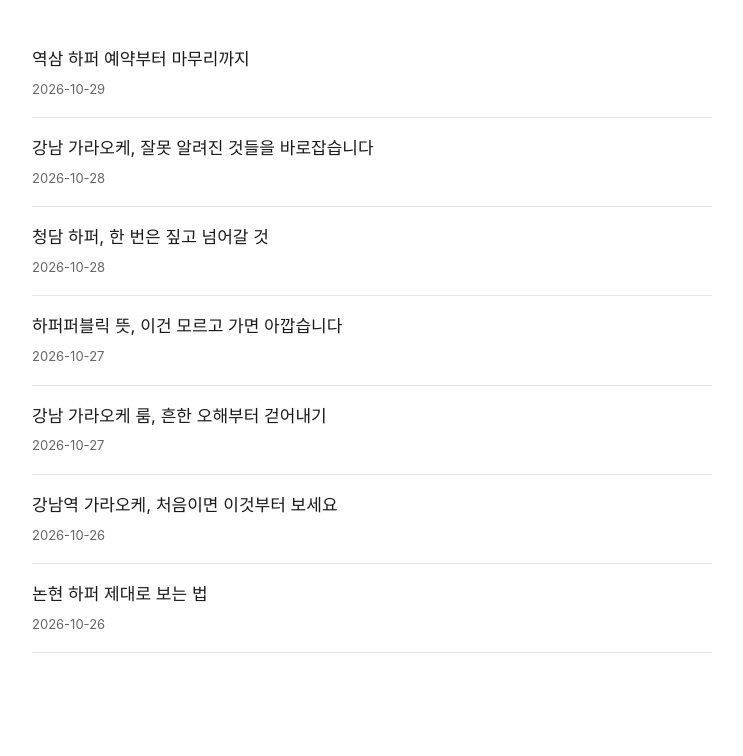
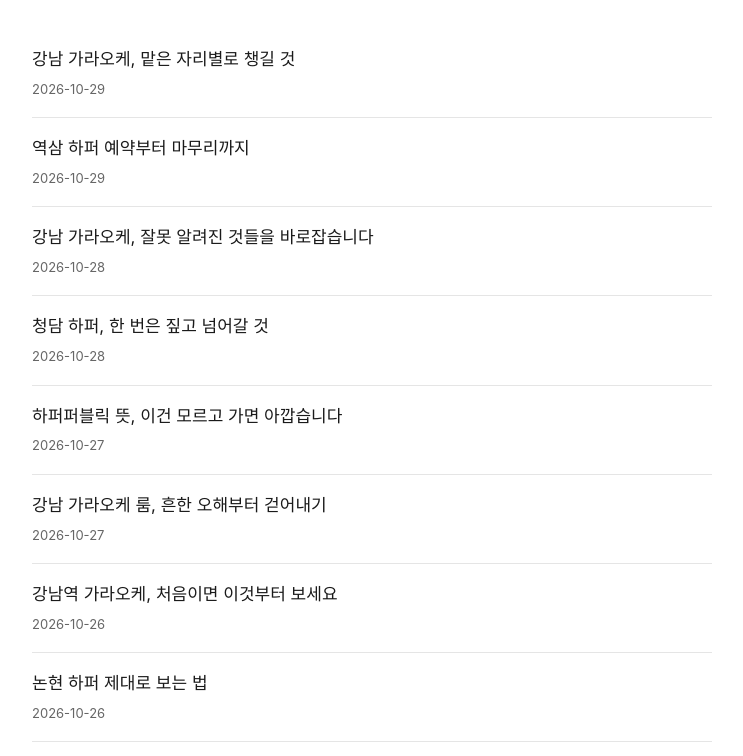
Before and after one commit to nightnotekr/evening-note, a plain HTML site: page index.html in a window 1280 px wide. Shown: the part 98-854 px from the top of the page, without its empty margins (268-1011 px from the left). Before the commit the page ends 823 px from the top, so only its background shows below. Drawn offline with Linux system fonts and the light colour scheme.

Commit message:
index: list

```diff
--- a/index.html
+++ b/index.html
@@ -16,5 +16,5 @@ a{color:var(--fg);text-decoration:none;font-size:17px;line-height:1.5}
 a:hover{color:var(--acc)}
 time{display:block;color:var(--mut);font-size:13px;margin-top:4px}
 </style></head><body><div class="wrap">
-<h1>evening note</h1><ul><li><a href="p/2026-10-29-역삼-하퍼-예약부터-마무리까지.html">역삼 하퍼 예약부터 마무리까지</a><time datetime="2026-10-29">2026-10-29</time></li><li><a href="p/2026-10-28-강남-가라오케-잘못-알려진-것들을-바로잡습니다.html">강남 가라오케, 잘못 알려진 것들을 바로잡습니다</a><time datetime="2026-10-28">2026-10-28</time></li><li><a href="p/2026-10-28-청담-하퍼-한-번은-짚고-넘어갈-것.html">청담 하퍼, 한 번은 짚고 넘어갈 것</a><time datetime="2026-10-28">2026-10-28</time></li><li><a href="p/2026-10-27-하퍼퍼블릭-뜻-이건-모르고-가면-아깝습니다.html">하퍼퍼블릭 뜻, 이건 모르고 가면 아깝습니다</a><time datetime="2026-10-27">2026-10-27</time></li><li><a href="p/2026-10-27-강남-가라오케-룸-흔한-오해부터-걷어내기.html">강남 가라오케 룸, 흔한 오해부터 걷어내기</a><time datetime="2026-10-27">2026-10-27</time></li><li><a href="p/2026-10-26-강남역-가라오케-처음이면-이것부터-보세요.html">강남역 가라오케, 처음이면 이것부터 보세요</a><time datetime="2026-10-26">2026-10-26</time></li><li><a href="p/2026-10-26-논현-하퍼-제대로-보는-법.html">논현 하퍼 제대로 보는 법</a><time datetime="2026-10-26">2026-10-26</time></li></ul>
+<h1>evening note</h1><ul><li><a href="p/2026-10-29-강남-가라오케-맡은-자리별로-챙길-것.html">강남 가라오케, 맡은 자리별로 챙길 것</a><time datetime="2026-10-29">2026-10-29</time></li><li><a href="p/2026-10-29-역삼-하퍼-예약부터-마무리까지.html">역삼 하퍼 예약부터 마무리까지</a><time datetime="2026-10-29">2026-10-29</time></li><li><a href="p/2026-10-28-강남-가라오케-잘못-알려진-것들을-바로잡습니다.html">강남 가라오케, 잘못 알려진 것들을 바로잡습니다</a><time datetime="2026-10-28">2026-10-28</time></li><li><a href="p/2026-10-28-청담-하퍼-한-번은-짚고-넘어갈-것.html">청담 하퍼, 한 번은 짚고 넘어갈 것</a><time datetime="2026-10-28">2026-10-28</time></li><li><a href="p/2026-10-27-하퍼퍼블릭-뜻-이건-모르고-가면-아깝습니다.html">하퍼퍼블릭 뜻, 이건 모르고 가면 아깝습니다</a><time datetime="2026-10-27">2026-10-27</time></li><li><a href="p/2026-10-27-강남-가라오케-룸-흔한-오해부터-걷어내기.html">강남 가라오케 룸, 흔한 오해부터 걷어내기</a><time datetime="2026-10-27">2026-10-27</time></li><li><a href="p/2026-10-26-강남역-가라오케-처음이면-이것부터-보세요.html">강남역 가라오케, 처음이면 이것부터 보세요</a><time datetime="2026-10-26">2026-10-26</time></li><li><a href="p/2026-10-26-논현-하퍼-제대로-보는-법.html">논현 하퍼 제대로 보는 법</a><time datetime="2026-10-26">2026-10-26</time></li></ul>
 </div></body></html>
```
